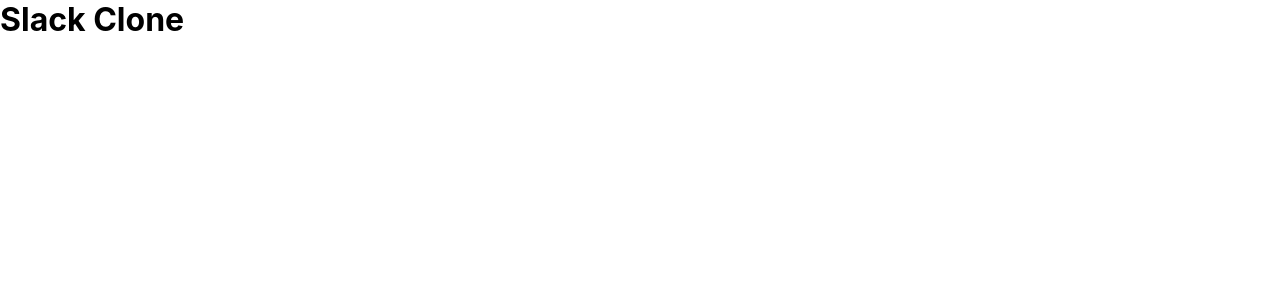
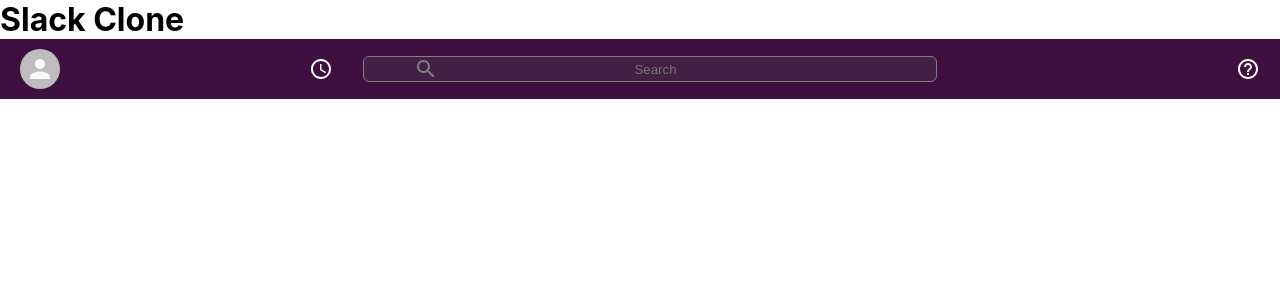
Before and after one commit to jecreative/slack_clone, a React (Create React App) app: page / in a window 1280 px wide. Shown: the top 300 px of the page. Built offline with nearby package versions, Linux system fonts and the light colour scheme.

Commit message:
3) Header component & styling

```diff
--- a/src/App.js
+++ b/src/App.js
@@ -1,7 +1,10 @@
+import Header from './components/Header'
+
 function App() {
   return (
-    <div className='App'>
+    <div className='app'>
       <h1>Slack Clone</h1>
+      <Header />
     </div>
   )
 }
--- /dev/null
+++ b/src/components/Header.js
@@ -0,0 +1,28 @@
+import { Avatar } from '@material-ui/core'
+import AccessTimeIcon from '@material-ui/icons/AccessTime'
+import SearchIcon from '@material-ui/icons/Search'
+import HelpOutlineIcon from '@material-ui/icons/HelpOutline'
+
+const Header = () => {
+  return (
+    <header>
+      <div className='header_left'>
+        <Avatar
+          className='header_avatar'
+          // alt={user?.displayName}
+          // src={user?.photoUrl}
+        />
+        <AccessTimeIcon />
+      </div>
+      <div className='header_search'>
+        <SearchIcon />
+        <input type='search' placeholder='Search' />
+      </div>
+      <div className='header_right'>
+        <HelpOutlineIcon />
+      </div>
+    </header>
+  )
+}
+
+export default Header
--- a/src/index.css
+++ b/src/index.css
@@ -1,3 +1,7 @@
+:root {
+  --slack-color: #3f0f40;
+}
+
 * {
   margin: 0;
 }
@@ -10,7 +14,51 @@ body {
   -moz-osx-font-smoothing: grayscale;
 }
 
-code {
-  font-family: source-code-pro, Menlo, Monaco, Consolas, 'Courier New',
-    monospace;
+header {
+  display: flex;
+  align-items: center;
+  justify-content: space-between;
+  padding: 10px 0;
+  background-color: var(--slack-color);
+  color: white;
 }
+
+.header_left {
+  flex: 0.3;
+  display: flex;
+  align-items: center;
+  margin-left: 20px;
+}
+.header_left > .MuiSvgIcon-root {
+  margin-left: auto;
+  margin-right: 30px;
+}
+.header_search {
+  flex: 0.4;
+  background-color: #421f44;
+  text-align: center;
+  display: flex;
+  padding: 0 50px;
+  color: gray;
+  border: 1px solid gray;
+  border-radius: 6px;
+}
+
+.header_search > input {
+  background-color: transparent;
+  border: none;
+  text-align: center;
+  min-width: 35vw;
+  outline: none;
+}
+
+.header_right {
+  flex: 0.3;
+  display: flex;
+  align-items: flex-end;
+}
+
+.header_right > .MuiSvgIcon-root {
+  margin-left: auto;
+  margin-right: 20px;
+}
```
